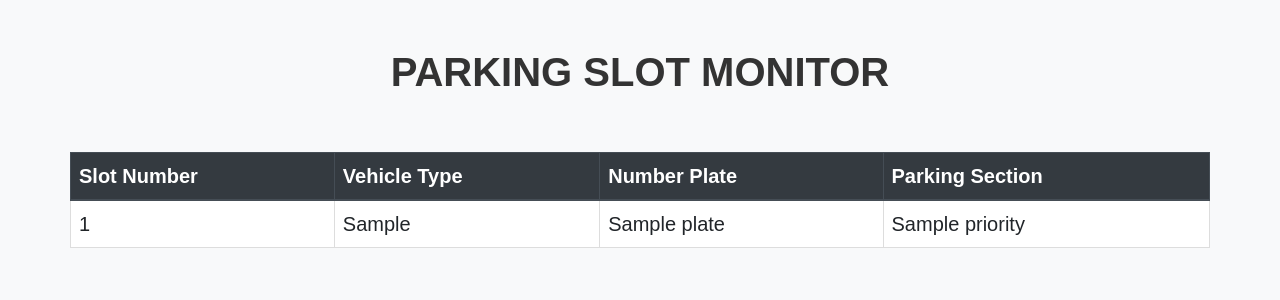
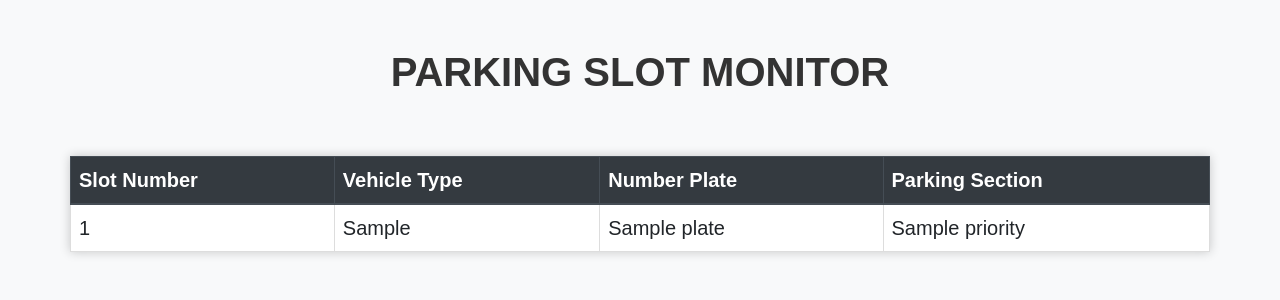
Before and after one commit to Diya050/palloc, a Flask app: template templates/Dashboard.html in a window 1280 px wide. Shown: the part 60-360 px from the top of the page. Run offline with Flask 3, Linux system fonts and the light colour scheme; the template is opened without the code that fills it: most values are stand-ins (such as "Sample title", 1, 10 or a date in 2020); some libraries are stand-ins or nearby versions.

Commit message:
Styling Dashboard

```diff
--- a/templates/Dashboard.html
+++ b/templates/Dashboard.html
@@ -23,6 +23,7 @@
             border-collapse: collapse;
             margin-top: 5px;
             background-color: #fff;
+            box-shadow: 0px 0px 10px rgba(0, 0, 0, 0.2);
         }
 
         th, td {
@@ -76,8 +77,8 @@
 
     <div class="py-5">
     <h1><b>PARKING SLOT MONITOR</b></h1></div>
-<div class="container mt">
-    <div class="row justify-content-center">
+<div class="container mt-1">
+    <div class="row no-gutters justify-content-center">
 
             <table class="table">
                 <thead class="thead-dark">
```
